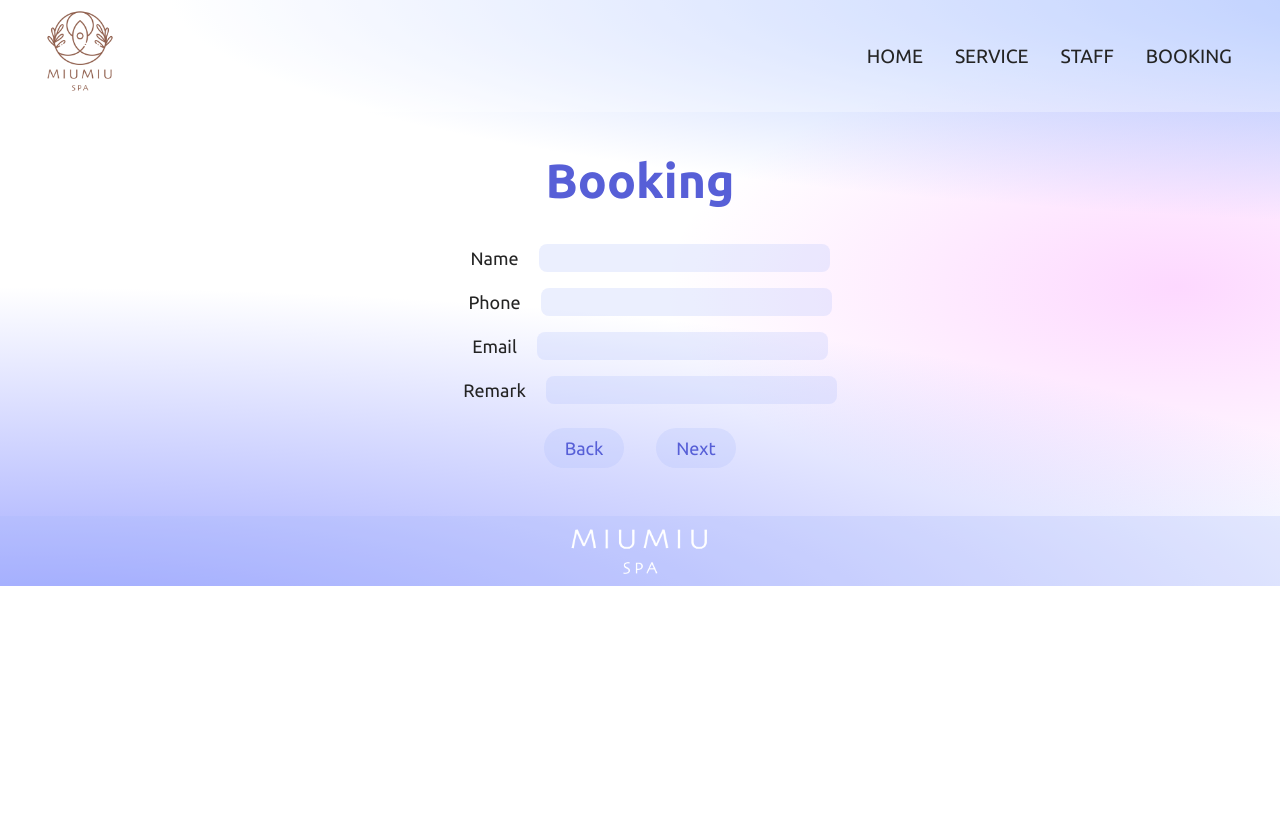
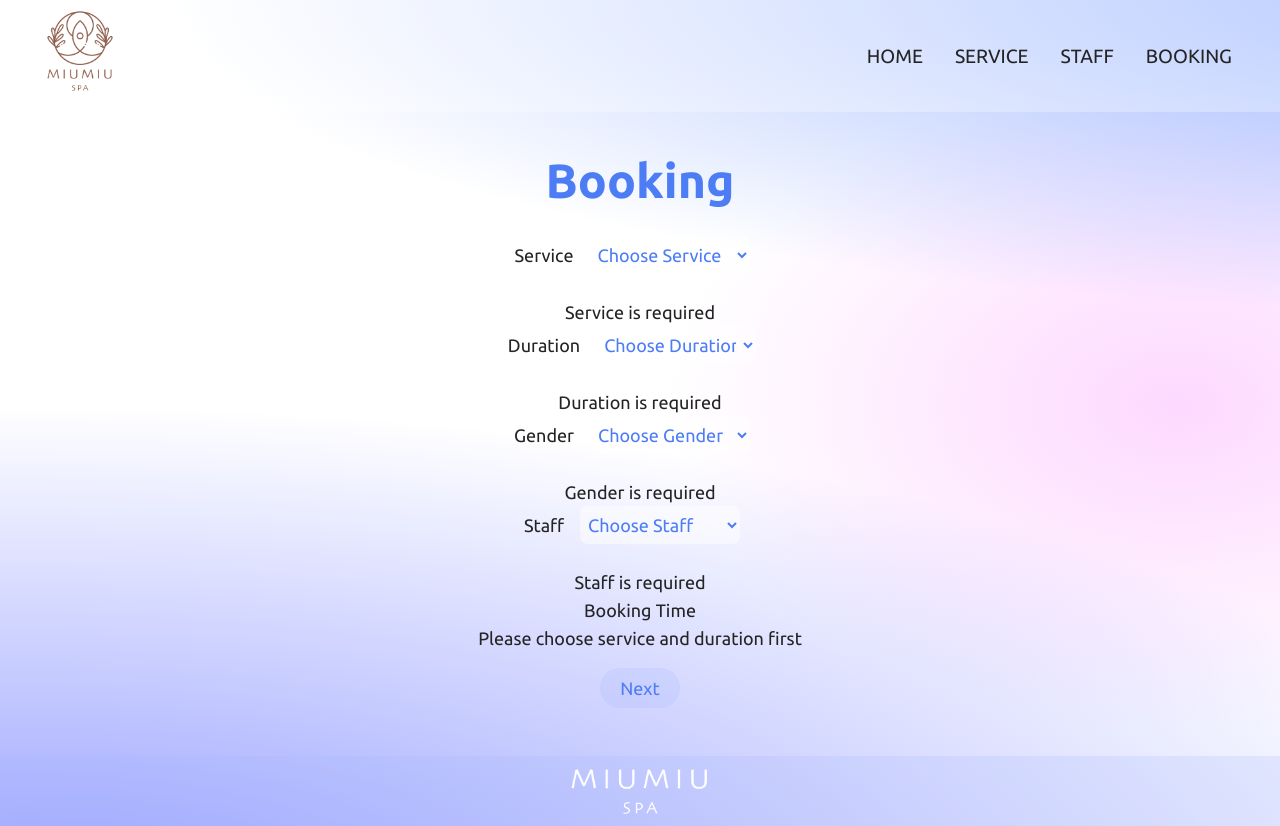
Before and after one commit to HWenSu/booking-system, a React (Vite) app: page /miumiu-spa/orders in a window 1280 px wide. Both pictures are taken after a click on the button "Next". Before the commit the page ends 800 px from the top, so only its background shows below. Built offline with nearby package versions, Linux system fonts and the light colour scheme; a web font is replaced by a local one.

Commit message:
Feat: Use React Hook Form to control form formation.

```diff
--- a/package.json
+++ b/package.json
@@ -20,6 +20,7 @@
     "react": "^18.3.1",
     "react-datepicker": "^7.3.0",
     "react-dom": "^18.3.1",
+    "react-hook-form": "^7.53.0",
     "react-router-dom": "^6.4.1"
   },
   "devDependencies": {
--- a/public/modals/templateData.json
+++ b/public/modals/templateData.json
@@ -2,8 +2,8 @@
 {
   "category": "ServiceDropdown" ,
   "Data": [
-{ "label": "Service", "option": [ 1, 2, 3 ], "required": true },
-{ "label": "Duration", "option": [ [60], [60, 90], [90, 120]] }
+{ "label": "Service", "option": [ "Foot", "Body", "Head" ], "required": true },
+{ "label": "Duration", "option": [ [60], [60, 90], [90, 120]],  "required": true }
 ]
 },
 {
@@ -45,7 +45,7 @@
 },
  {
   "category": "Input",
-  "Data": [ { "label": "Remark", "type": "text",  "required": true } ],
+  "Data": [ { "label": "Remark", "type": "text",  "required": false } ],
   "name": "Remark"
 },
 {
@@ -54,13 +54,13 @@
 },
  {
   "category": "Input" ,
-  "Data": [ { "label": "e-mail", "type": "email" ,  "required": true} ],
-  "name": "Email"
+  "Data": [ { "label": "Address", "type": "text" ,  "required": false} ],
+  "name": "Address"
 },
  {
   "category": "Input",
-  "Data": [ { "label": "remark", "type": "text" } ],
-  "name": "Remark"
+  "Data": [ { "label": "Address2", "type": "text", "required": false} ],
+  "name": "Address2"
 },
 {
   "category": "ChangePage",
--- a/src/components/GenderDropdown.jsx
+++ b/src/components/GenderDropdown.jsx
@@ -1,13 +1,18 @@
-import React from 'react'
 
-const GenderDropdown = ({ data, isHidden, onChange }) => {
+
+
+const GenderDropdown = ({ data, errors, register }) => {
+  const label = data[0].label
+  const isRequired = data[0].required
   return (
     <div className="">
-      <label>{data[0].label}</label>
+      <label>{label}</label>
       <select
         className="dropdown"
-        name={data[0].label}
-        onChange={(e) => onChange(data[0].label, e.target.value)}
+        name={label}
+        {...register(label, {
+          required: isRequired ? `${label} is required` : false,
+        })}
       >
         <option value="">Choose {data[0].label}</option>
         {data[0] &&
@@ -18,6 +23,9 @@ const GenderDropdown = ({ data, isHidden, onChange }) => {
             </option>
           ))}
       </select>
+      {errors[label] && (
+        <p className="">{errors[label].message}</p>
+      )}
     </div>
   );
 };
--- a/src/components/InputField.jsx
+++ b/src/components/InputField.jsx
@@ -1,12 +1,22 @@
 import React from 'react'
 
-const InputField = ({ data, onChange}) => {
+const InputField = ({ data, errors, register }) => {
+  const label = data[0].label;
+  const isRequired = data[0].required
   return (
     <div className="">
       <div className="flex justify-center p-2 ">
-        <p className="text-center px-5">{data[0].label}</p>
-        <input type={data[0].type} onChange={(e) => onChange(data[0].label, e.target.value)} className="input"
-        required />
+        <p className="text-center px-5">{label}</p>
+        <input
+          type={data[0].type}
+          className="input"
+          {...register(label, {
+            required: isRequired? `${label} is required`: false,
+          })}
+        />
+        {errors[label] && (
+          <p>{errors[label].message}</p>
+        )}
       </div>
     </div>
   );
--- a/src/components/ServiceDropdown.jsx
+++ b/src/components/ServiceDropdown.jsx
@@ -1,12 +1,16 @@
 import { useState } from "react"
 
-const ServiceDropdown = ({ data, onChange }) => {
-  const [selectedService, setSelectedService] = useState([])
-  const [filteredDuration, setFilteredDuration] = useState([])
+const ServiceDropdown = ({ data, errors, register }) => {
+  const [selectedService, setSelectedService] = useState("");
+  const [filteredDuration, setFilteredDuration] = useState([]);
 
   //取得service, duration資料
-  const serviceData = data.filter(item => item.label === 'Service')
-  const durationData = data.filter(item => item.label === 'Duration')
+  const serviceData = data.filter((item) => item.label === "Service");
+  const durationData = data.filter((item) => item.label === "Duration");
+
+  //取得是否 required 資料
+  const serviceRequired = serviceData[0].required;
+  const durationRequired = durationData[0].required;
 
   //處理service選單變化
   const handleServiceChange = (e) => {
@@ -16,7 +20,7 @@ const ServiceDropdown = ({ data, onChange }) => {
 
     // 用 findIndex 找出 service 的 index 值
     const serviceIndex = serviceData[0].option.findIndex(
-      (service) => service === parseInt(selectedValue)
+      (service) => service === selectedValue
     );
 
     // 使用 serviceIndex 找出對應的 duration
@@ -25,27 +29,23 @@ const ServiceDropdown = ({ data, onChange }) => {
     } else {
       setFilteredDuration([]);
     }
-    //透過 onChange 回調 name, value 回父組件(Booking.jsx)
-    onChange(serviceData[0].label, selectedValue)
-  }
+  };
 
-  //處理 duration 選單變化
-  const handleDurationChange = (e) => {
-    const selectedDuration = e.target.value;
-    //透過 onChange 回調 name, value 回父組件(Booking.jsx)
-    onChange(durationData[0].label, selectedDuration);
-  }
+  const serviceLabel = serviceData[0].label;
+  const durationLabel = durationData[0].label;
 
   return (
     <div className="flex flex-col ">
       {/* Service下拉選單 */}
-      <label >
-        {serviceData[0].label}
+      <label>
+        {serviceLabel}
         <select
-          name={serviceData[0].label}
-          onChange={handleServiceChange}
+          name={serviceLabel}
           className="dropdown"
-          required
+          {...register(serviceLabel, {
+            required: serviceRequired ? `${serviceLabel} is required` : false,
+            onChange: handleServiceChange,
+          })}
         >
           <option value="">Choose {serviceData[0].label}</option>
           {serviceData[0].option.map((service, index) => (
@@ -54,19 +54,23 @@ const ServiceDropdown = ({ data, onChange }) => {
             </option>
           ))}
         </select>
+        {errors[serviceLabel] && (
+          <p className="">{errors[serviceLabel].message}</p>
+        )}
       </label>
 
       {/* Duration下拉選單 */}
       <label>
-        {durationData[0].label}
+        {durationLabel}
         <select
           name={durationData.label}
-          onChange={handleDurationChange}
           className="dropdown"
-          required
+          {...register(durationLabel, {
+            required: durationRequired? `${durationLabel} is required`: false,
+          })}
         >
-          <option value="">Choose {durationData[0].label}</option>
-          //渲染出 service 對應的duration
+          <option value="">Choose {durationLabel}</option>
+          {/* 渲染出 service 對應的duration */}
           {filteredDuration.map((duration, index) => (
             <option key={index} value={duration}>
               {duration}
@@ -74,9 +78,11 @@ const ServiceDropdown = ({ data, onChange }) => {
           ))}
         </select>
       </label>
+      {errors[durationLabel] && (
+        <p className="">{errors[durationLabel].message}</p>
+      )}
     </div>
   );
-
 }
 
 export default ServiceDropdown;
--- a/src/components/StaffDropdown.jsx
+++ b/src/components/StaffDropdown.jsx
@@ -1,13 +1,11 @@
-const StaffDropdown = ( {data, onChange} ) => {
+const StaffDropdown = ( {data, errors, register} ) => {
+  const label = data[0].label;
+  const isRequired = data[0].required
   return (
     <div className="">
-      <label>{data[0].label}</label>
-      <select
-        className="dropdown"
-        name={data[0].label}
-        onChange={(e) => onChange(data[0].label, e.target.value)}
-      >
-        <option value="">Choose {data[0].label}</option>
+      <label>{label}</label>
+      <select className="dropdown" name={label} {...register(label, {required: isRequired? `${label} is required`: false})}>
+        <option value="">Choose {label}</option>
         {data[0] &&
           data[0].option.map((option, index) => (
             <option key={index} value={option.name}>
@@ -16,6 +14,7 @@ const StaffDropdown = ( {data, onChange} ) => {
             </option>
           ))}
       </select>
+      {errors[label] && <p> {errors[label].message} </p>}
     </div>
   );
 }
--- a/src/components/SubmitButton.jsx
+++ b/src/components/SubmitButton.jsx
@@ -1,18 +1,17 @@
 import { useState } from 'react'
 import SubmittedModal from './SubmittedModal';
 
-const SubmitButton = (formData) => {
-  const [isSubmitted, setIsSubmitted] = useState(false)
+const SubmitButton = ({formData}) => {
+  const [isSubmitted, setIsSubmitted] = useState(false);
 
-  const handleSubmit = () => (
-    setIsSubmitted(true)
-  )
-
-  console.log(isSubmitted)
+  //設定為已提交
+  const handleSubmit = () => setIsSubmitted(true);
+  console.log(formData)
+  console.log(isSubmitted);
 
   return (
     <div>
-      <button onClick={handleSubmit} className="submitBtn">
+      <button type='button' onClick={handleSubmit} className="submitBtn">
         Submit
       </button>
       {/* 點擊後彈出提視窗 */}
--- a/src/components/SubmittedModal.jsx
+++ b/src/components/SubmittedModal.jsx
@@ -1,15 +1,16 @@
 import React from 'react'
 
 const SubmittedModal = ({ formData }) => {
+  console.log(formData)
   return (
     <div className="modalBg">
       <div className="modalPanel">
         <h3>預約成功</h3>
         <p>
-          {formData.formData.Name} 感謝您預約 {formData.formData.Service}
+          {formData.Name} 感謝您預約 {formData.Service}
         </p>
         <p>
-          預約時段: {formData.formData.startTime} - {formData.formData.endTime}
+          預約時段: {formData.startTime} - {formData.endTime}
         </p>
         <p>預約資訊將會寄送至您的信箱，如有問題請與我們聯繫</p>
         <button>返回首頁</button>
--- a/src/components/TimePicker.jsx
+++ b/src/components/TimePicker.jsx
@@ -3,20 +3,27 @@ import DatePicker from "react-datepicker";
 import "react-datepicker/dist/react-datepicker.css";
 import { addMinutes, format } from "date-fns";
 
-const TimePicker = ({ duration, onTimeChange }) => {
+const TimePicker = ({ duration, errors, register, setValue}) => {
   const [startDate, setStartDate] = useState(new Date());
 
+  //處理時間變化
   const handleChange = (date) => {
     setStartDate(date);
+    // 計算結束時間
     const endDate = addMinutes(date, duration);
+    //格式化時間
     const formattedDate = format(date, "yyyy-MM-dd HH:mm");
     const formattedEndDate = format(endDate, "yyyy-MM-dd HH:mm");
-    onTimeChange(formattedDate, formattedEndDate)
+    //更新資料
+    setValue('startTime', formattedDate)
+    setValue('endTime', formattedEndDate)
   }
+
   return (
     <div className="">
       <p>Booking Time</p>
       {duration ? (
+        <>
           <DatePicker
             selected={startDate}
             onChange={handleChange}
@@ -27,6 +34,19 @@ const TimePicker = ({ duration, onTimeChange }) => {
             dateFormat=" yyyy/ MM/ dd, h:mm aa"
             className="m-2 text-highlight"
           />
+          {/* 處理錯誤訊息 */}
+          {errors.endTime && <p>{errors.endTime.message}</p>}
+
+          {/* 註冊 startTime , endTime 字串 */}
+          <input type="hidden"
+          {...register('startTime')}
+          />
+          <input type="hidden"
+          {...register('endTime', {
+            required: 'Date is required'
+          })}
+          />
+        </>
       ) : (
         <p> Please choose service and duration first</p>
       )}
--- a/src/pages/Booking.jsx
+++ b/src/pages/Booking.jsx
@@ -1,4 +1,5 @@
 import { useState }from "react";
+import { useForm } from "react-hook-form";
 
 import ServiceDropdown from "../components/ServiceDropdown";
 import GenderDropdown from "../components/GenderDropdown";
@@ -22,23 +23,20 @@ const componentMap = {
 
 const Booking = () => {
 
-  //儲存表單資料
-  const [formData, setFormData] = useState({
-    Service: "",
-    Duration: "",
-    Gender: "",
-    Staff: "",
-    startTime: "",
-    endTime: "",
-    Name: "",
-    Phone: "",
-    Email: "",
-    Remark: "",
-  });
+  // 用 React Hook Form 管理表單
+  const {
+    register,
+    handleSubmit,
+    setValue,
+    watch,
+    trigger,
+    formState: { errors },
+    reset,
+  } = useForm();
+
 
   // 儲存頁面狀態
   const [ currentPage, setCurrentPage ] = useState(1)
-
 
  // 獲取模板資料
   const { data: templateData, error: templateError } = useAPIService(
@@ -69,7 +67,13 @@ const Booking = () => {
   }
 
   // 處理跳頁變化
-  const handleClick = (type) => {
+  const handleClick = async (type) => {
+    //驗證表單是否正確填入
+    const valid = await trigger()
+    if(!valid) {
+      return // 阻止換頁
+    }
+
     if (type === 'Next' ){
       setCurrentPage(currentPage + 1);
     } else {
@@ -77,46 +81,17 @@ const Booking = () => {
     }
   }
 
-  // 處理表單變化
-  const handleChange = (name, value) => {
-    setFormData((preFormData) => ({
-      ...preFormData,
-      [name]: value,
-    }));
-  };
+  //處理表單提交
+  const onSubmit = (data) => {
 
-  //處理時間改變函式
-  const handleTimeChange = (date, endDate) => {
-    setFormData((preFormData) => ({
-      ...preFormData,
-      startTime: date,
-      endTime: endDate,
-    }));
-  };
+    console.log('Form submitted successfully:', data)
+    console.log(watch())
+    reset() //重置表單
+  }
 
 
-  //處理表單提交
-  const handleSubmit = (e) => {
-    e.preventDefault(); //防止頁面重新整理
-    console.log("Form submitted successfully:", formData);
-
-    //清空表單資料
-    setFormData({
-      Service: "",
-      Duration: "",
-      Gender: "",
-      Staff: "",
-      startTime: "",
-      endTime: "",
-      Name: "",
-      Phone: "",
-      Email: "",
-      Remark: "",
-    });
-  };
-
   return (
-    <form onSubmit={handleSubmit} className={"flex-col p-8"}>
+    <form className={"flex-col p-8"} onSubmit={handleSubmit(onSubmit)}>
       <h2 className="font-semibold text-[3rem] animate-fade-in-title mb-5 text-highlight">
         Booking
       </h2>
@@ -129,10 +104,13 @@ const Booking = () => {
               <Component
                 key={index}
                 data={item.Data}
-                onChange={handleChange}
-                onTimeChange={handleTimeChange}
+                // onChange={handleChange}
+                register={register} // 將React Hook Form 的 register 傳給子组件
+                // onTimeChange={handleTimeChange}
+                errors={errors} // 傳遞驗證錯誤
                 onClick={handleClick}
-                duration={formData.Duration}
+                setValue={setValue}
+                duration={watch("Duration")}
                 currentPage={currentPage}
                 pagesLength={slicedDataArr.length}
               />
@@ -141,7 +119,7 @@ const Booking = () => {
         })}
       </div>
       {currentPage === slicedDataArr.length && (
-        <SubmitButton onClick={handleSubmit}  formData={formData}/>
+        <SubmitButton formData={watch()}/>
       )}
     </form>
   );
--- a/src/styles/index.css
+++ b/src/styles/index.css
@@ -18,7 +18,7 @@
     --primary-color: #242424;
     --secondary-color: #ffffff47;
     --tertiary-color:#a2b6fb38;
-    --highlight:#575fd7 ;
+    --highlight:#4d7df5 ;
     font-family:"Ubuntu", "Chocolate Classical Sans", sans-serif;
     background:
       radial-gradient(ellipse 60% 30% at 5% 80%,
```
Also changed, not shown: 1 other file (tests, documents, lock files or other folders). Lines whose indentation alone changed are shown as unchanged.
